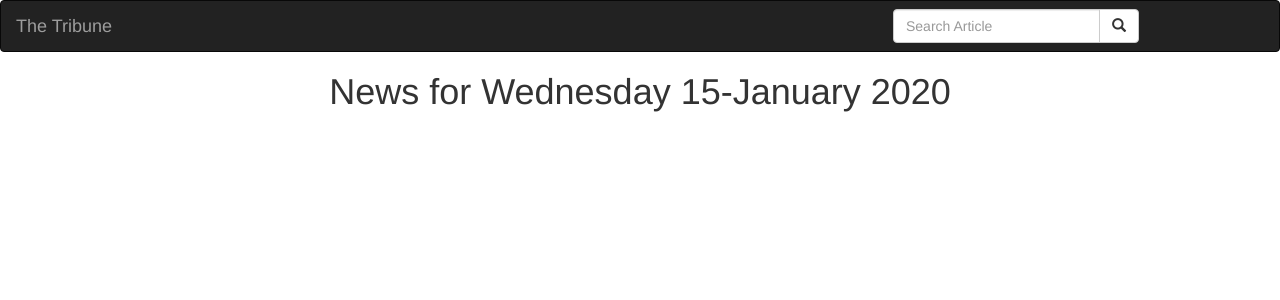
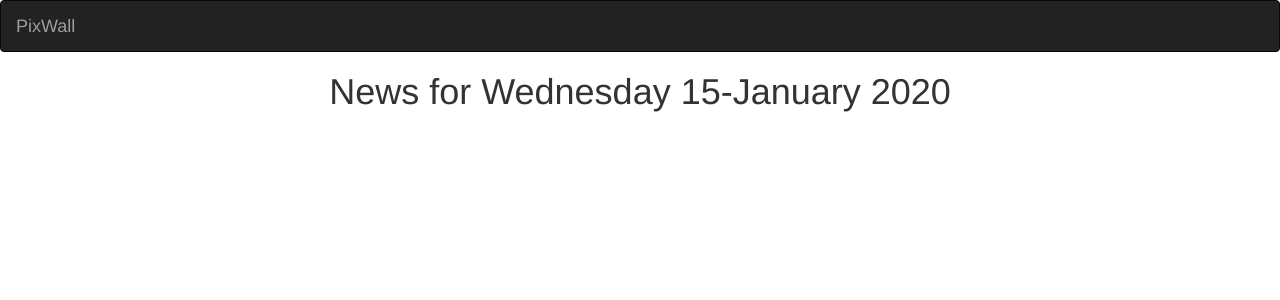
Before and after one commit to kepha-okari/pix_wall, a Django app: template gallery/pixapp/templates/base.html in a window 1280 px wide. Shown: the top 300 px of the page. Run offline with Django 3.2, Linux system fonts and the light colour scheme; the template is opened without the code that fills it: most values are stand-ins (such as "Sample title", 1, 10 or a date in 2020); some libraries are stand-ins or nearby versions.

Commit message:
added the home page

```diff
--- a/gallery/gallery/settings.py
+++ b/gallery/gallery/settings.py
@@ -31,13 +31,14 @@ ALLOWED_HOSTS = []
 # Application definition
 
 INSTALLED_APPS = [
+    'bootstrap3',
     'django.contrib.admin',
     'django.contrib.auth',
     'django.contrib.contenttypes',
     'django.contrib.sessions',
     'django.contrib.messages',
     'django.contrib.staticfiles',
-     'pixapp.apps.PixappConfig',
+    'pixapp.apps.PixappConfig',
 ]
 
 MIDDLEWARE = [
--- a/gallery/pixapp/templates/navbar.html
+++ b/gallery/pixapp/templates/navbar.html
@@ -9,21 +9,12 @@
 <nav class="navbar navbar-inverse">
   <div class="container-fluid">
     <div class="navbar-header">
-      <a class="navbar-brand" href="{% url 'newsToday' %}">The Tribune</a>
+      <a class="navbar-brand" href="{% url 'welcome' %}">PixWall</a>
     </div>
     <!-- Adding a search form  -->
       <div class="col-sm-4 col-md-4 navbar-right">
 
-        <form class="navbar-form" role="search" action="{% url 'search_results' %}">
 
-          <div class="input-group">
-            <input type="text" class="form-control" placeholder="Search Article" name="article">
-            <div class="input-group-btn">
-              <button class="btn btn-default" type="submit"><i class="glyphicon glyphicon-search"></i></button>
-            </div>
-          </div>
-
-        </form>
       </div>
       <!-- search form end -->
   </div>
--- a/gallery/pixapp/templates/welcome.html
+++ b/gallery/pixapp/templates/welcome.html
@@ -1 +1,5 @@
+{%extends 'base.html'%}
+
+ {% block content %}
 <p>I am Kepha okari</p>
+{% endblock %}
```
